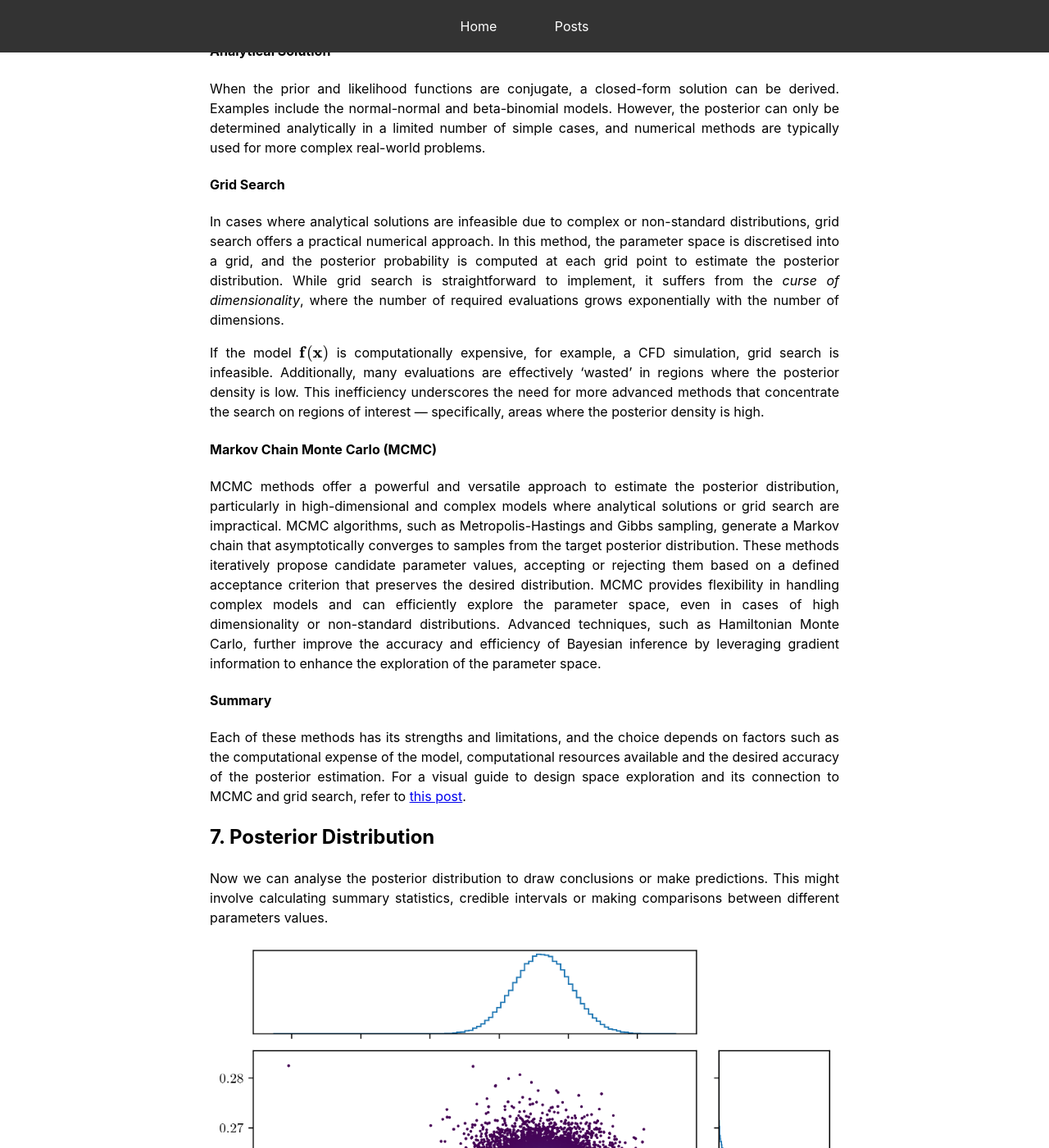
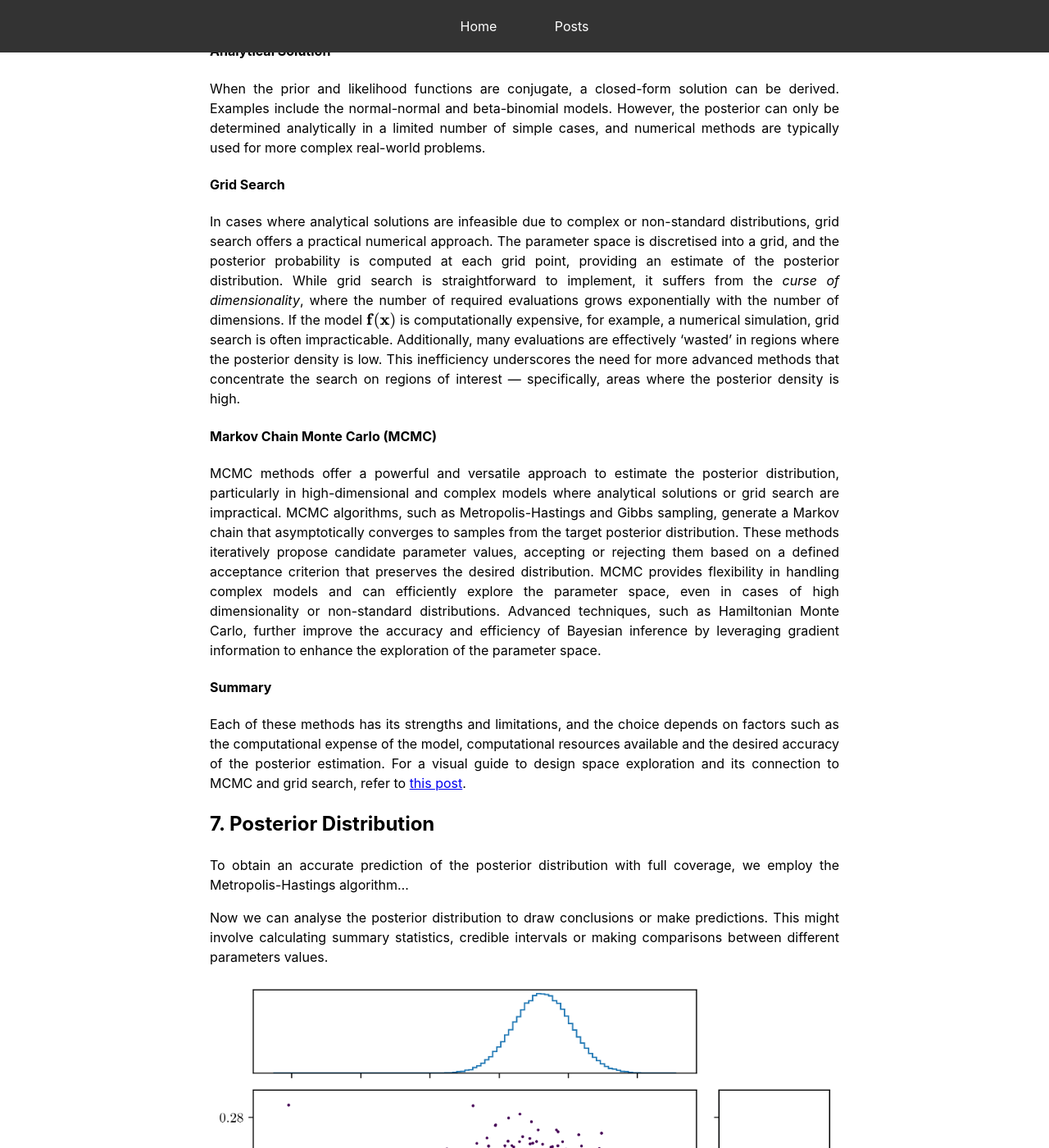
Before and after one commit to mark-hobbs/mark-hobbs.github.io, a Jekyll site: the page built from _posts/2024-12-02-bayesian-inference.md, in a window 1280 px wide and 1400 px high, scrolled down 5882 px. Shown: the whole window at 82% size. Built offline with Jekyll 4.4.1, drawn with Linux system fonts in a browser that asks for light colours; formulas are drawn with MathJax 3; some of the changed text lies outside the part shown.

Commit message:
General updates

```diff
--- a/_posts/2024-12-02-bayesian-inference.md
+++ b/_posts/2024-12-02-bayesian-inference.md
@@ -141,9 +141,7 @@
 
 #### Grid Search
 
-In cases where analytical solutions are infeasible due to complex or non-standard distributions, grid search offers a practical numerical approach. In this method, the parameter space is discretised into a grid, and the posterior probability is computed at each grid point to estimate the posterior distribution. While grid search is straightforward to implement, it suffers from the *curse of dimensionality*, where the number of required evaluations grows exponentially with the number of dimensions.
-
-If the model $\textbf{f}(\textbf{x})$ is computationally expensive, for example, a CFD simulation, grid search is infeasible. Additionally, many evaluations are effectively 'wasted' in regions where the posterior density is low. This inefficiency underscores the need for more advanced methods that concentrate the search on regions of interest — specifically, areas where the posterior density is high.
+In cases where analytical solutions are infeasible due to complex or non-standard distributions, grid search offers a practical numerical approach. The parameter space is discretised into a grid, and the posterior probability is computed at each grid point, providing an estimate of the posterior distribution. While grid search is straightforward to implement, it suffers from the *curse of dimensionality*, where the number of required evaluations grows exponentially with the number of dimensions.  If the model $\textbf{f}(\textbf{x})$ is computationally expensive, for example, a numerical simulation, grid search is often impracticable. Additionally, many evaluations are effectively 'wasted' in regions where the posterior density is low. This inefficiency underscores the need for more advanced methods that concentrate the search on regions of interest — specifically, areas where the posterior density is high.
 
 #### Markov Chain Monte Carlo (MCMC)
 
@@ -154,6 +152,8 @@
 Each of these methods has its strengths and limitations, and the choice depends on factors such as the computational expense of the model, computational resources available and the desired accuracy of the posterior estimation. For a visual guide to design space exploration and its connection to MCMC and grid search, refer to [this post]({% post_url 2024-12-01-design-space-exploration %}).
 
 ## 7. Posterior Distribution
+
+To obtain an accurate prediction of the posterior distribution with full coverage, we employ the Metropolis-Hastings algorithm...
 
 Now we can analyse the posterior distribution to draw conclusions or make predictions. This might involve calculating summary statistics, credible intervals or making comparisons between different parameters values.
 
@@ -173,7 +173,11 @@
 
 Excluding density values enhances clarity, directing attention to high-probability regions and the overall shape of the posterior distribution.
 
-## 8. Summary
+## 8. Higher-dimensional problems
+
+I purposely chose a 2D problem as it allows us to easily visualise the posterior distribution and understand grid search, MCMC etc. However as we move to higher-dimensions it becomes much more difficult... linear elasticity-nonlinear hardening with four model parameters...
+
+## 9. Summary
 
 Given noisy experimental data obtained from a uniaxial tensile test of a material specimen, we hypothesised that the material response can be described by a linear-elastic material law. We then employed a Bayesian framework to infer the parameters in the material model, accounting for uncertainty in the observations. Bayesian inference provides an estimate of the posterior distribution of the model parameters rather than just deterministic estimates. Learning comes from two sources: (1) the evidence provided by the observed data and (2) prior knowledge about the likely values of the model parameters.
 
```
Also changed, not shown: other parts of _posts/2024-12-02-bayesian-inference.md (+1 -1 lines).
